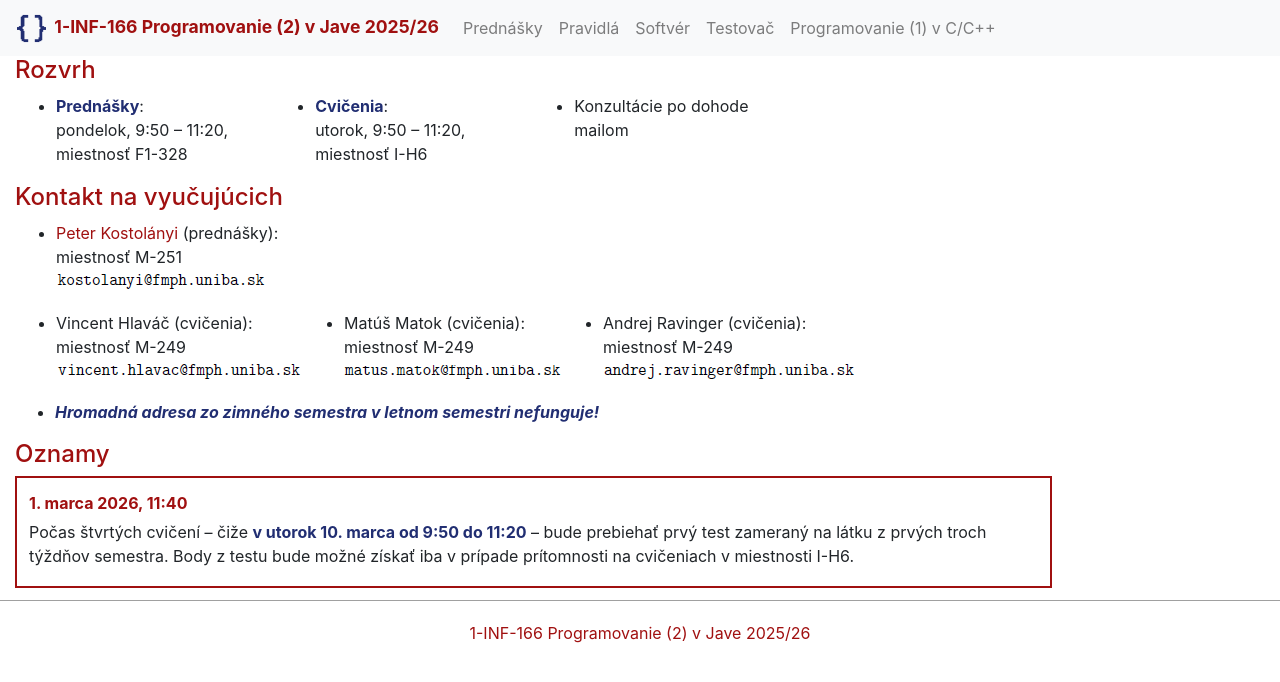
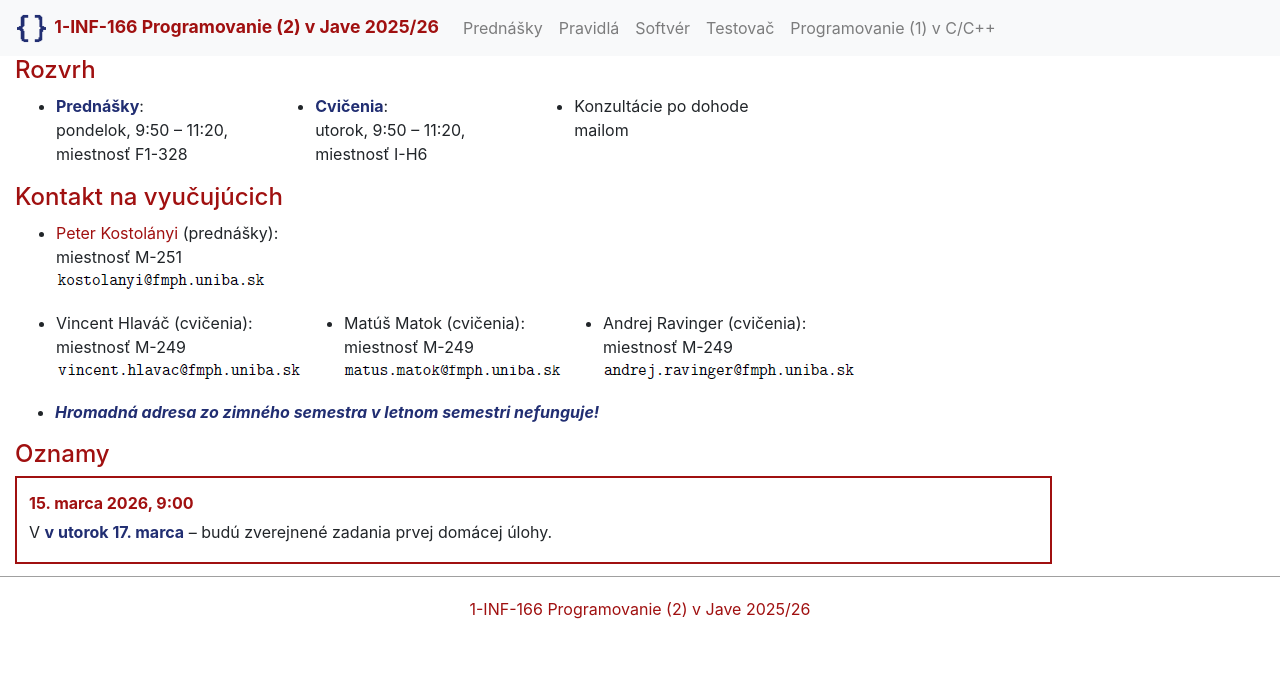
Before and after one commit to dcs-fmph/prog2, a Jekyll site: the page built from index.md, in a window 1280 px wide. Shown: the top 682 px of the page. Built offline with Jekyll 4.4.1, drawn with Linux system fonts in a browser that asks for light colours; nearby versions of some CDN libraries; our own code applies the rules of GitHub Pages for plain Markdown files.

Commit message:
Update index.md

```diff
--- a/index.md
+++ b/index.md
@@ -43,7 +43,7 @@ miestnosť M-249<br/>
 ## Oznamy
 
 <div class="oznam">
-<h4>1. marca 2026, 11:40</h4>
+<h4>15. marca 2026, 9:00</h4>
 
-Počas štvrtých cvičení &ndash; čiže <strong>v utorok 10. marca od 9:50 do 11:20</strong> &ndash; bude prebiehať prvý test zameraný na látku z prvých troch týždňov semestra. Body z testu bude možné získať iba v prípade prítomnosti na cvičeniach v miestnosti I-H6.
+V <strong>v utorok 17. marca</strong> &ndash; budú zverejnené zadania prvej domácej úlohy.
 </div>
```
